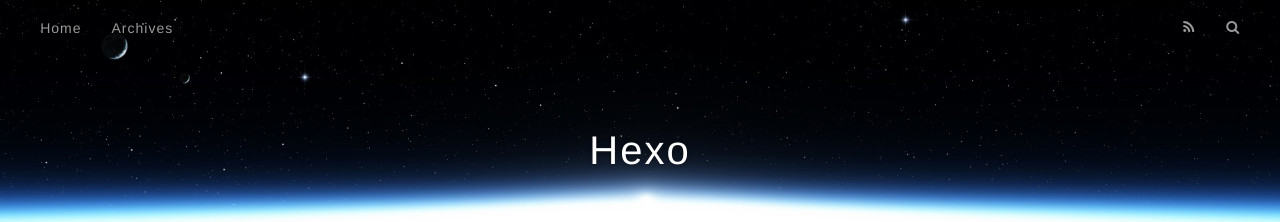
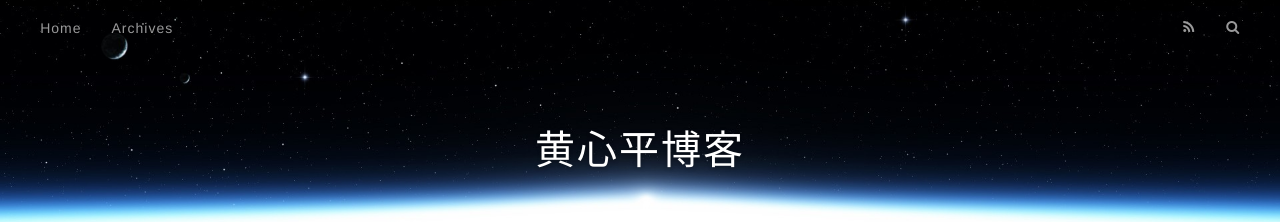
Before and after one commit to xpcss/xpcss.github.io, a plain HTML site: page index.html in a window 1280 px wide. Shown: the top 222 px of the page. Drawn offline with nearby package versions, Linux system fonts and the light colour scheme.

Commit message:
Site updated: 2016-10-01 00:18:09

```diff
--- a/index.html
+++ b/index.html
@@ -3,16 +3,16 @@
 <head>
   <meta charset="utf-8">
 
-  <title>Hexo</title>
+  <title>黄心平博客</title>
   <meta name="viewport" content="width=device-width, initial-scale=1, maximum-scale=1">
   <meta property="og:type" content="website">
-<meta property="og:title" content="Hexo">
+<meta property="og:title" content="黄心平博客">
 <meta property="og:url" content="http://yoursite.com/index.html">
-<meta property="og:site_name" content="Hexo">
+<meta property="og:site_name" content="黄心平博客">
 <meta name="twitter:card" content="summary">
-<meta name="twitter:title" content="Hexo">
+<meta name="twitter:title" content="黄心平博客">
 
-    <link rel="alternate" href="/atom.xml" title="Hexo" type="application/atom+xml">
+    <link rel="alternate" href="/atom.xml" title="黄心平博客" type="application/atom+xml">
 
 
     <link rel="icon" href="/favicon.png">
@@ -33,7 +33,7 @@
   <div id="header-outer" class="outer">
     <div id="header-title" class="inner">
       <h1 id="logo-wrap">
-        <a href="/" id="logo">Hexo</a>
+        <a href="/" id="logo">黄心平博客</a>
       </h1>
 
     </div>
@@ -96,7 +96,7 @@
 
     </div>
     <footer class="article-footer">
-      <a data-url="http://yoursite.com/2016/09/30/hello-world/" data-id="citpyvcg30000fscxd915jzv2" class="article-share-link">Share</a>
+      <a data-url="http://yoursite.com/2016/09/30/hello-world/" data-id="citpz341o00008gcxdk7isqe1" class="article-share-link">Share</a>
 
 
     </footer>
```
Also changed, not shown: 2016/09/30/hello-world/index.html (+5 -5 lines), archives/2016/09/index.html (+6 -6 lines), archives/2016/index.html (+6 -6 lines), archives/index.html (+6 -6 lines).
